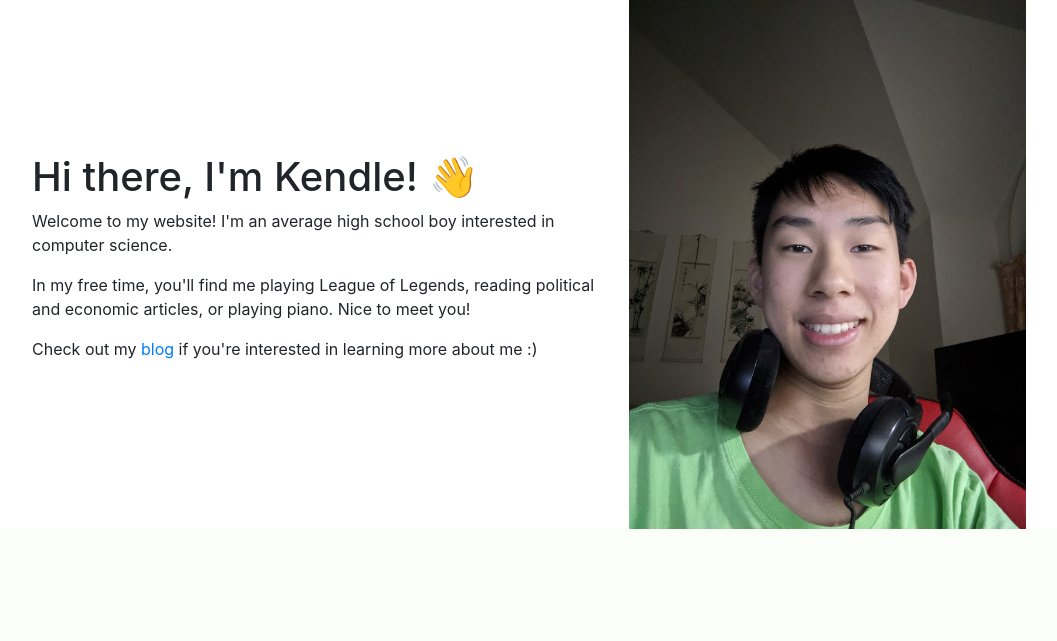
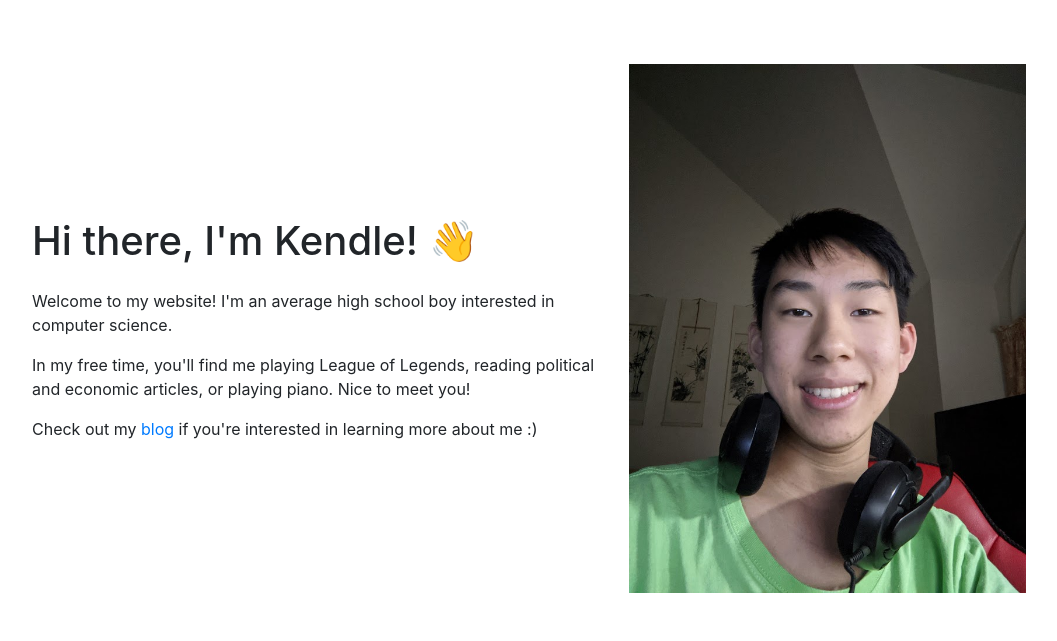
Before and after one commit to GeneralEggnog/animated-octo-funicular, a Flask app: page / in a window 1280 px wide. Shown: the part 330-971 px from the top of the page, without its empty margins (111-1168 px from the left). Before the commit the page ends 859 px from the top, so only its background shows below. Run offline with Flask 2, Linux system fonts and the light colour scheme; some libraries are stand-ins or nearby versions.

Commit message:
small padding changes

```diff
--- a/flaskblog/templates/about.html
+++ b/flaskblog/templates/about.html
@@ -1,7 +1,7 @@
 {% extends "layout.html"%}
 {% set active_page = "about" %}
 {% block content %}
-<div class="container d-flex main-content p-3 mt-3">
+<div class="container-fluid main-content p-3 mt-3">
     <div class="row">
         <div class="col-md-5">
             <h1>About Me</h1>
--- a/flaskblog/templates/index.html
+++ b/flaskblog/templates/index.html
@@ -1,16 +1,16 @@
 {% extends "layout.html"%}
 {% set active_page = "index" %}
 {% block content %}
-    <div class="container main-content">
+    <div class="container main-content pt-3">
         <div class="row">
             <div class="col-md-7 align-self-center">
-                <h1>Hi there, I'm Kendle! &#128075</h1>
+                <h1 class="py-3">Hi there, I'm Kendle! &#128075</h1>
                 <p>Welcome to my website! I'm an average high school boy interested in computer science.</p>
                 <p>In my free time, you'll find me playing League of Legends, reading political and economic articles, or playing piano. Nice to meet you! </p>
                 <p>Check out my <a href="{{ url_for('posts.blog') }}">blog</a> if you're interested in learning more about me :)</p>
             </div>
-            <div class="col-md-5">
-                <img class="img-fluid"src="{{ url_for('static', filename='homepic.jpg') }}">
+            <div class="col-md-5 py-5">
+                <img class="img-fluid home-image"src="{{ url_for('static', filename='homepic.jpg') }}">
             </div>
         </div>
     </div>
```
